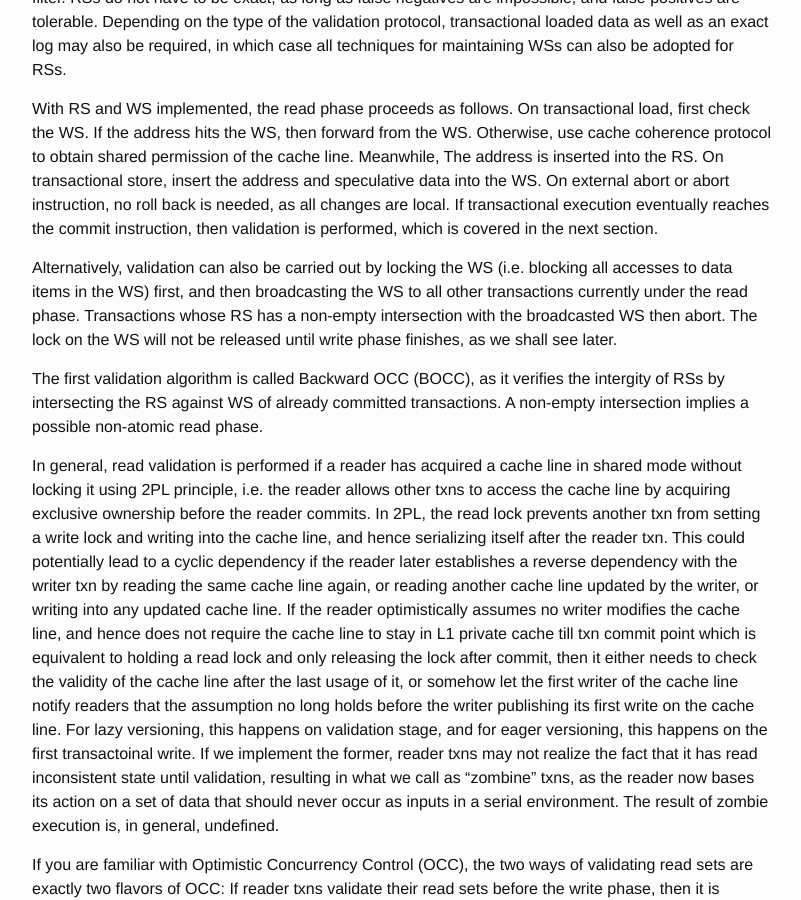
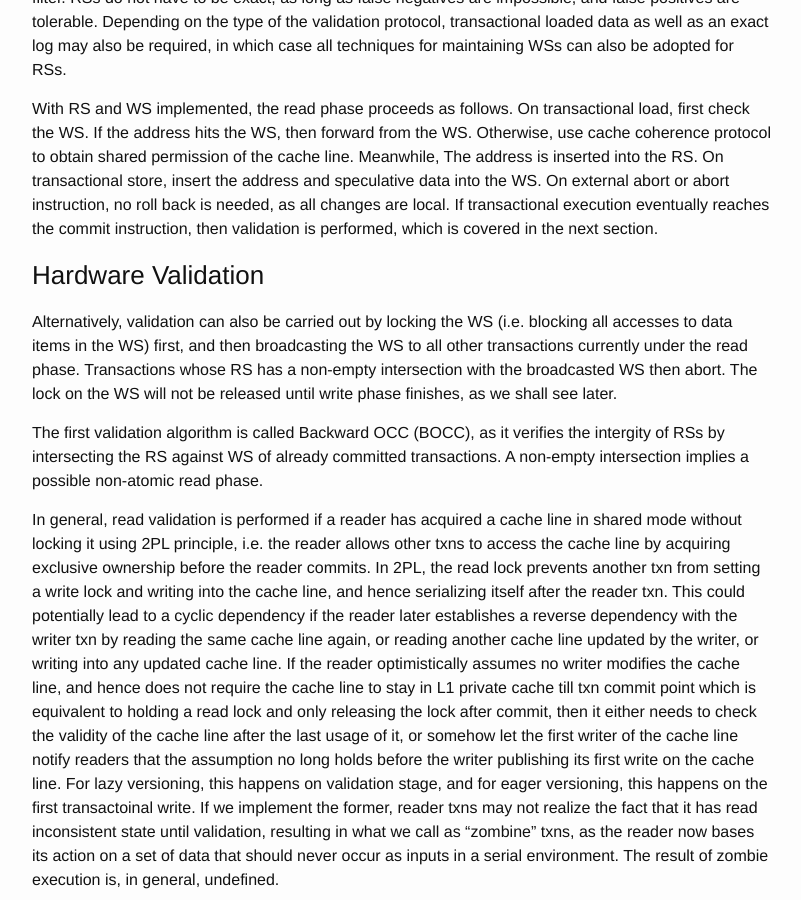
Before and after one commit to wangziqi2013/wangziqi2013.github.io, a Jekyll site: the page built from _posts/2018-03-18-HTM-Hardware-2PL-and-OCC.markdown, in a window 1280 px wide and 900 px high, scrolled down 4867 px. Shown: the whole window, without its empty margins (238-1039 px from the left). Built offline with Jekyll 4.4.1, drawn with Linux system fonts in a browser that asks for light colours.

Commit message:
Working on hardware validation

```diff
--- a/_posts/2018-03-18-HTM-Hardware-2PL-and-OCC.markdown
+++ b/_posts/2018-03-18-HTM-Hardware-2PL-and-OCC.markdown
@@ -191,6 +191,8 @@ speculative data into the WS. On external abort or abort instruction, no roll ba
 local. If transactional execution eventually reaches the commit instruction, then validation is performed,
 which is covered in the next section.
 
+### Hardware Validation
+
 
 
 Alternatively,
```
